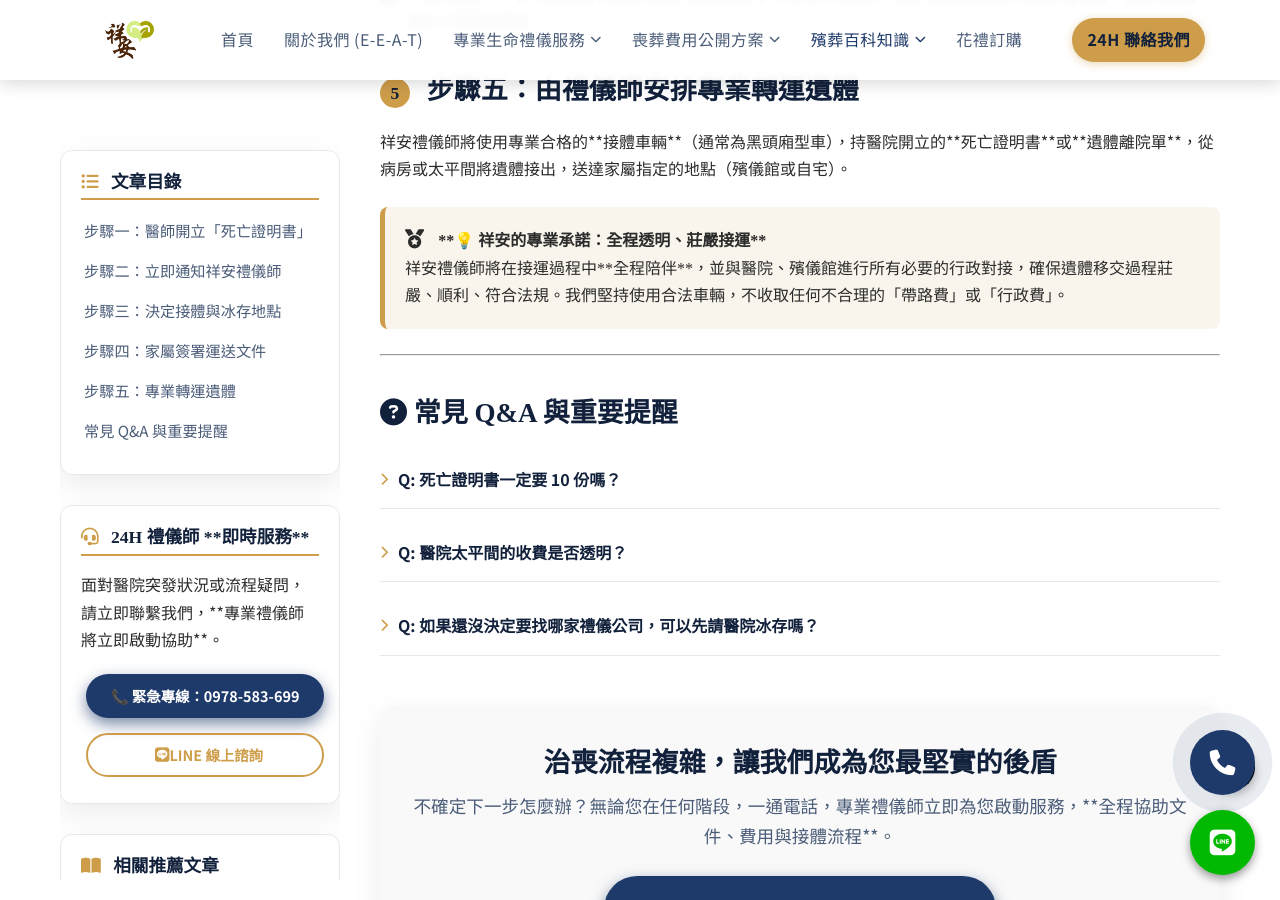
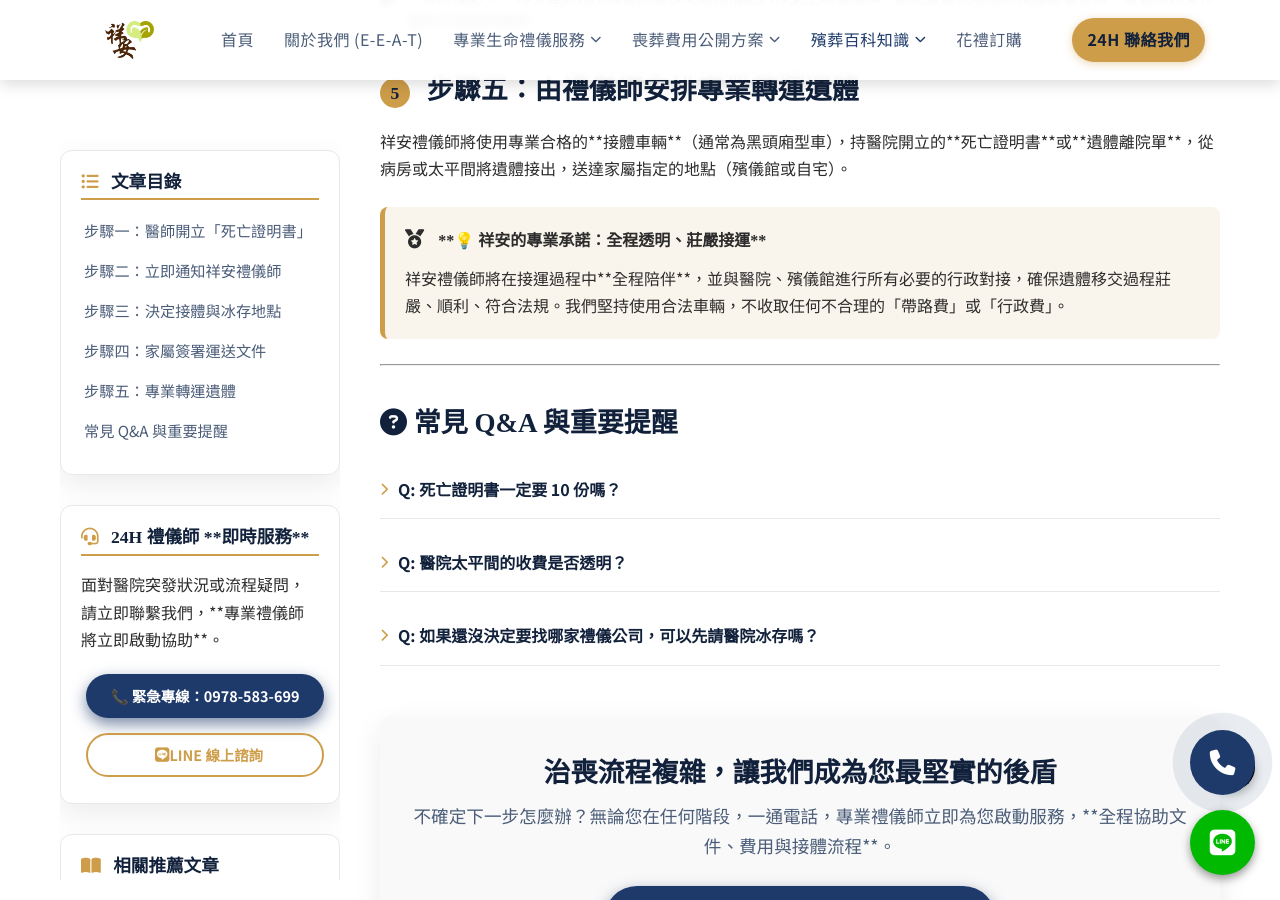
Before and after one commit to Shiangan/Shiangan, a Jekyll site: the page article-hospital-death.html, which Jekyll copies as it is, in a window 1280 px wide and 900 px high, scrolled down 2232 px. Built offline with Jekyll 4.4.1, drawn with Linux system fonts in a browser that asks for light colours; some web fonts are replaced.

Commit message:
Update style.css

```diff
--- a/css/style.css
+++ b/css/style.css
@@ -1,5 +1,5 @@
 /* ====================================================
-   程式夥伴 - 網站核心 CSS (V21.2 最終修正與完美整合版)
+   程式夥伴 - 網站核心 CSS (V22.0 最終修正與完美整合版)
    - 包含所有優化、RWD 細節調整、及新增 HTML 結構樣式
    ==================================================== */
 
@@ -24,15 +24,15 @@
 
 :root {
     /* 🏆 品牌色系 - 最終質感與對比度優化 */
-    --primary-color: #1e3a6a;  /* 深藍/藏青 */
-    --primary-dark: #12213b;   /* 極深藍/夜空 */
-    --accent-color: #ce9d4a;   /* 金黃/流星色 */
-    --secondary-color: #4a5c78; /* 沉穩的藍灰色 */
+    --primary-color: #1e3a6a;  /* 深藍/藏青 (Primary: Deep Blue) */
+    --primary-dark: #12213b;   /* 極深藍/夜空 (Primary Dark: Midnight) */
+    --accent-color: #ce9d4a;   /* 金黃/流星色 (Accent: Gold/Meteor) */
+    --secondary-color: #4a5c78; /* 沉穩的藍灰色 (Secondary: Blue-Grey) */
 
     /* 文字色系 */
     --text-dark: #2c2c2c;
     --text-light: #ffffff;
-    --code-color: #f8f8f2; /* 程式碼文字色 */
+    --code-color: #f8f8f2; /* 程式碼文字色 (Code) */
 
     /* 背景與邊界 */
     --bg-light: #f9f9f9;
@@ -49,7 +49,7 @@
     --content-max-width: 1200px;
     --padding-section-v: 80px;
 
-    /* ⭐️ 流星動畫變數 (從 JS 獲取) */
+    /* ⭐️ 動畫變數 */
     --rotation: -135deg;
     --travel-x: -150vw;
     --travel-y: 120vh;
@@ -79,17 +79,11 @@
     -moz-osx-font-smoothing: grayscale;
 }
 
-ul, ol {
-    list-style: none;
-}
-
-/* 性能優化：抗閃爍 (FOUC) 與背景鎖定 */
-.js-loading { opacity: 0; transition: opacity 0.5s; }
-body.no-scroll { overflow: hidden; position: fixed; width: 100%; height: 100%; top: 0; left: 0; }
-
-img { max-width: 100%; height: auto; vertical-align: middle; }
-
-/* 可訪問性/焦點優化 */
+/* 確保圖片和媒體響應式 */
+img, video, svg { max-width: 100%; height: auto; vertical-align: middle; }
+
+/* 清單與連結 */
+ul, ol { list-style: none; }
 a {
     color: var(--primary-color);
     text-decoration: none;
@@ -102,14 +96,20 @@
     outline: 2px solid var(--accent-color);
     outline-offset: 2px;
 }
+/* 性能優化：抗閃爍 (FOUC) 與背景鎖定 */
+.js-loading { opacity: 0; transition: opacity 0.5s; }
+body.no-scroll { overflow: hidden; position: fixed; width: 100%; height: 100%; top: 0; left: 0; }
+
 
 /* 標題樣式 */
-h1, h2, h3, h4, h5, h6 { /* 統一標題族群定義 */
+h1, h2, h3, h4, h5, h6 {
     font-family: var(--font-serif);
     line-height: 1.3;
     margin-bottom: 1.5em;
     color: var(--secondary-color);
     font-weight: 700;
+    /* 效能優化 */
+    text-rendering: optimizeLegibility;
 }
 
 h1 {
@@ -143,8 +143,8 @@
     height: 4px;
     background-color: var(--accent-color);
     border-radius: 2px;
-    /* 效能優化：改用 transform 進行動畫，減少重繪 */
     transition: transform 0.3s cubic-bezier(0.165, 0.84, 0.44, 1);
+    will-change: transform;
 }
 
 h3 {
@@ -194,6 +194,7 @@
     line-height: 1.5;
     white-space: pre;
     tab-size: 4;
+    word-wrap: normal;
 }
 
 code {
@@ -211,6 +212,7 @@
     background: none;
     color: var(--code-color);
     padding: 0;
+    white-space: pre;
 }
 
 /* 確保 blockquote 有質感 */
@@ -233,7 +235,8 @@
 }
 
 .container-v-padding {
-    padding: var(--padding-section-v) 0;
+    padding-top: var(--padding-section-v);
+    padding-bottom: var(--padding-section-v);
 }
 
 .small-v-padding {
@@ -252,14 +255,14 @@
     margin-right: auto;
 }
 
-/* 自動調整單行文字 */
+/* 自動調整單行文字 (使用 Flexbox 避免單行過長) */
 .text-line-container {
-  display: block;
+  display: flex; /* 修正為 Flexbox */
+  justify-content: center; /* 居中對齊 */
   overflow: hidden;
 }
 
 .fit-text-line {
-  display: inline-block;
   white-space: nowrap;
 }
 
@@ -301,8 +304,9 @@
     /* 強化滾動效果的透明度與陰影 */
     background-color: rgba(255, 255, 255, 0.95);
     box-shadow: 0 4px 15px rgba(0, 0, 0, 0.15);
+    /* 修正: backdrop-filter 應在 -webkit 前面或獨立設置 */
+    backdrop-filter: blur(5px);
     -webkit-backdrop-filter: blur(5px);
-    backdrop-filter: blur(5px);
 }
 
 .logo {
@@ -342,7 +346,7 @@
     color: var(--primary-color);
 }
 
-.main-nav a .fas {
+.main-nav a .fas, .main-nav a .fa {
     font-size: 0.7rem;
     margin-left: 5px;
     transition: transform 0.3s;
@@ -369,6 +373,7 @@
     visibility: hidden;
     overflow: hidden;
     max-height: unset;
+    pointer-events: none; /* 修正：預設不接收事件 */
 }
 
 .dropdown:hover > .submenu,
@@ -377,6 +382,7 @@
     opacity: 1;
     visibility: visible;
     transform: translateY(0);
+    pointer-events: auto; /* 修正：懸停時才接收事件 */
 }
 
 .dropdown:hover > a .fas,
@@ -457,6 +463,7 @@
     border-radius: 4px;
     transition: background-color 0.3s;
     z-index: 1001;
+    will-change: background-color, transform;
 }
 
 .menu-toggle:hover {
@@ -488,7 +495,7 @@
     margin: 10px;
 }
 
-.cta-button .fas, .cta-button .fab {
+.cta-button .fas, .cta-button .fab, .cta-button .fa {
     margin-left: 8px;
 }
 
@@ -798,6 +805,7 @@
     box-shadow: 0 4px 15px var(--shadow-color);
     border: 1px solid var(--border-color);
     transition: transform 0.3s, box-shadow 0.3s;
+    will-change: transform, box-shadow;
 }
 
 .feature-item:hover {
@@ -865,6 +873,7 @@
     overflow: hidden;
     height: 100%;
     transition: transform 0.3s, background-color 0.3s;
+    will-change: transform, background-color;
 }
 
 .testimonial-card:hover {
@@ -940,8 +949,8 @@
     margin: 15px;
     border-radius: 10px;
     font-weight: 400;
-    /* RWD 依據斷點調整 */
-    flex-basis: calc(100% / 7 - 30px);
+    /* RWD 依據斷點調整 - 初始設定 4 欄 */
+    flex-basis: calc(25% - 30px);
     min-width: 200px;
     position: relative;
     box-shadow: 0 6px 15px rgba(0, 0, 0, 0.1);
@@ -1002,6 +1011,7 @@
     margin-bottom: 12px;
     box-shadow: 0 4px 12px var(--shadow-color);
     overflow: hidden;
+    will-change: box-shadow;
 }
 
 .accordion-header {
@@ -1026,6 +1036,7 @@
 }
 
 .accordion-header::after {
+    /* 修正：統一使用 Font Awesome 箭頭 */
     content: '\f078';
     font-family: 'Font Awesome 6 Free';
     font-weight: 900;
@@ -1261,6 +1272,7 @@
     cursor: pointer;
     box-shadow: 0 4px 10px rgba(0, 0, 0, 0.3);
     transition: background-color 0.3s, transform 0.3s;
+    will-change: transform;
 }
 
 .back-to-top:hover {
@@ -1296,6 +1308,7 @@
     padding: 20px;
     border-radius: 8px;
     border: 1px solid var(--border-color);
+    background-color: var(--text-light);
 }
 
 .sidebar-block h4 {
@@ -1327,6 +1340,7 @@
     padding: 3px 0;
     border-left: 3px solid transparent; /* 預留空間 */
     transition: all 0.2s;
+    word-break: break-word;
 }
 /* TOC 激活狀態優化 */
 .table-of-contents a:hover,
@@ -1334,6 +1348,7 @@
     color: var(--primary-dark);
     padding-left: 5px;
     border-left: 3px solid var(--accent-color);
+    font-weight: 700;
 }
 
 
@@ -1361,6 +1376,7 @@
 .sidebar-cta .cta-button.secondary:hover {
     background-color: var(--primary-dark);
     color: var(--accent-color);
+    border-color: var(--primary-dark);
 }
 
 
@@ -1501,8 +1517,10 @@
 }
 
 .key-point-box p {
+    font-family: var(--font-sans); /* 修正：內文使用 sans-serif */
     font-weight: 400;
     margin-bottom: 0;
+    margin-top: 10px;
 }
 
 /* 清單樣式強化 */
@@ -1607,6 +1625,7 @@
     background-color: var(--bg-light);
     border-radius: 12px;
     margin-top: 50px;
+    box-shadow: 0 4px 15px var(--shadow-color);
 }
 .article-end-cta h3 {
     color: var(--primary-dark);
@@ -1623,7 +1642,7 @@
 
 
 /* -------------------------------------------
-   9. 自然葬區塊 (Services)
+   9. 服務區塊 (Services)
    ------------------------------------------- */
 
 /* 1. 服務類型卡片佈局優化 */
@@ -1639,6 +1658,10 @@
     padding: 30px;
     box-shadow: 0 4px 15px rgba(0, 0, 0, 0.05);
     text-align: left;
+    border: 1px solid var(--border-color);
+    background-color: var(--text-light);
+    height: 100%;
+    will-change: transform, box-shadow;
 }
 
 .two-columns-layout .card-item:hover {
@@ -1655,6 +1678,7 @@
     font-weight: 600;
     font-size: 1.05rem;
     margin-bottom: 15px;
+    color: var(--secondary-color);
 }
 
 /* 列表樣式 (與文章頁面共享，但使用時確保 class 唯一性) */
@@ -1804,6 +1828,7 @@
     border: 1px solid var(--border-color);
     display: flex;
     flex-direction: column;
+    will-change: transform, box-shadow;
 }
 
 .price-plan:hover {
@@ -1839,7 +1864,7 @@
     font-family: var(--font-serif);
 }
 
-.plan-header .fas {
+.plan-header .fas, .plan-header .fa {
     font-size: 2rem;
     color: var(--accent-color);
     margin-bottom: 10px;
@@ -2097,6 +2122,7 @@
     font-size: 1rem;
     transition: border-color 0.3s, box-shadow 0.3s;
     font-family: var(--font-sans);
+    background-color: var(--bg-light); /* 修正：讓輸入框更明顯 */
 }
 
 .contact-form input:focus,
@@ -2105,6 +2131,7 @@
     border-color: var(--accent-color);
     box-shadow: 0 0 0 3px rgba(206, 157, 74, 0.2);
     outline: none;
+    background-color: var(--text-light);
 }
 
 .contact-form textarea {
@@ -2331,16 +2358,24 @@
         border-top: none;
         border-radius: 0;
         padding: 0 0; /* 修正：初始 padding 為 0 */
-    }
+        pointer-events: auto; /* 修正：在 RWD 菜單中允許互動 */
+    }
+    /* JS 應控制 .dropdown.active > .submenu 的 max-height */
     .dropdown.active > .submenu {
-        /* JS 應設置 max-height: 500px (或足夠大)，這裡只是視覺效果 */
-        max-height: 500px;
         padding: 10px 0;
     }
 
 
     .submenu a {
         padding: 10px 30px;
+    }
+
+    .submenu-title {
+        padding: 8px 30px 4px; /* 與 a 標籤對齊 */
+    }
+
+    .submenu-separator {
+        margin: 5px 30px;
     }
 
     .hero-section {
@@ -2453,6 +2488,10 @@
     .features-grid {
         grid-template-columns: 1fr;
     }
+
+    .testimonial-grid {
+        grid-template-columns: 1fr;
+    }
 }
 
 
@@ -2499,6 +2538,11 @@
 
     .article-sidebar .table-of-contents {
         display: none; /* 小型手機徹底隱藏目錄 */
+    }
+
+    .sidebar-block {
+        margin-bottom: 20px;
+        padding: 15px;
     }
 
     /* 浮動 CTA 調整 */
@@ -2609,7 +2653,8 @@
 .animate-delay-1 { transition-delay: 0.1s; }
 .animate-delay-2 { transition-delay: 0.2s; }
 .animate-delay-3 { transition-delay: 0.3s; }
-/* ...更多延遲類... */
+.animate-delay-4 { transition-delay: 0.4s; }
+.animate-delay-5 { transition-delay: 0.5s; }
 
 
 /* --- 13.3 語義化工具類 (Semantic Utilities) --- */
@@ -2628,3 +2673,9 @@
 .font-serif { font-family: var(--font-serif) !important; }
 .font-bold { font-weight: 700 !important; }
 .text-justify { text-align: justify !important; }
+
+/* 最終優化：強制硬件加速，確保平滑動畫 */
+.transform-layer {
+    transform: translateZ(0);
+    will-change: transform, opacity;
+}
```
